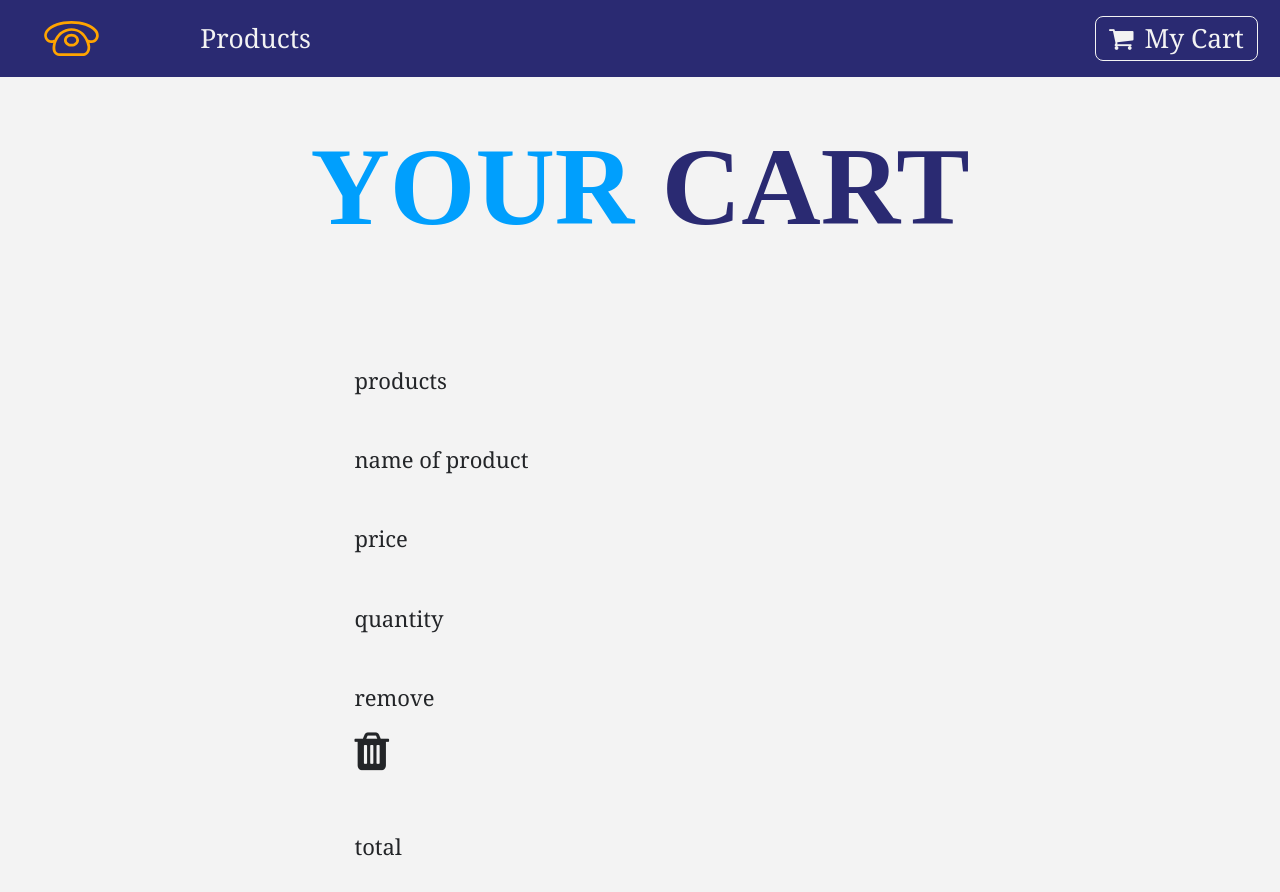
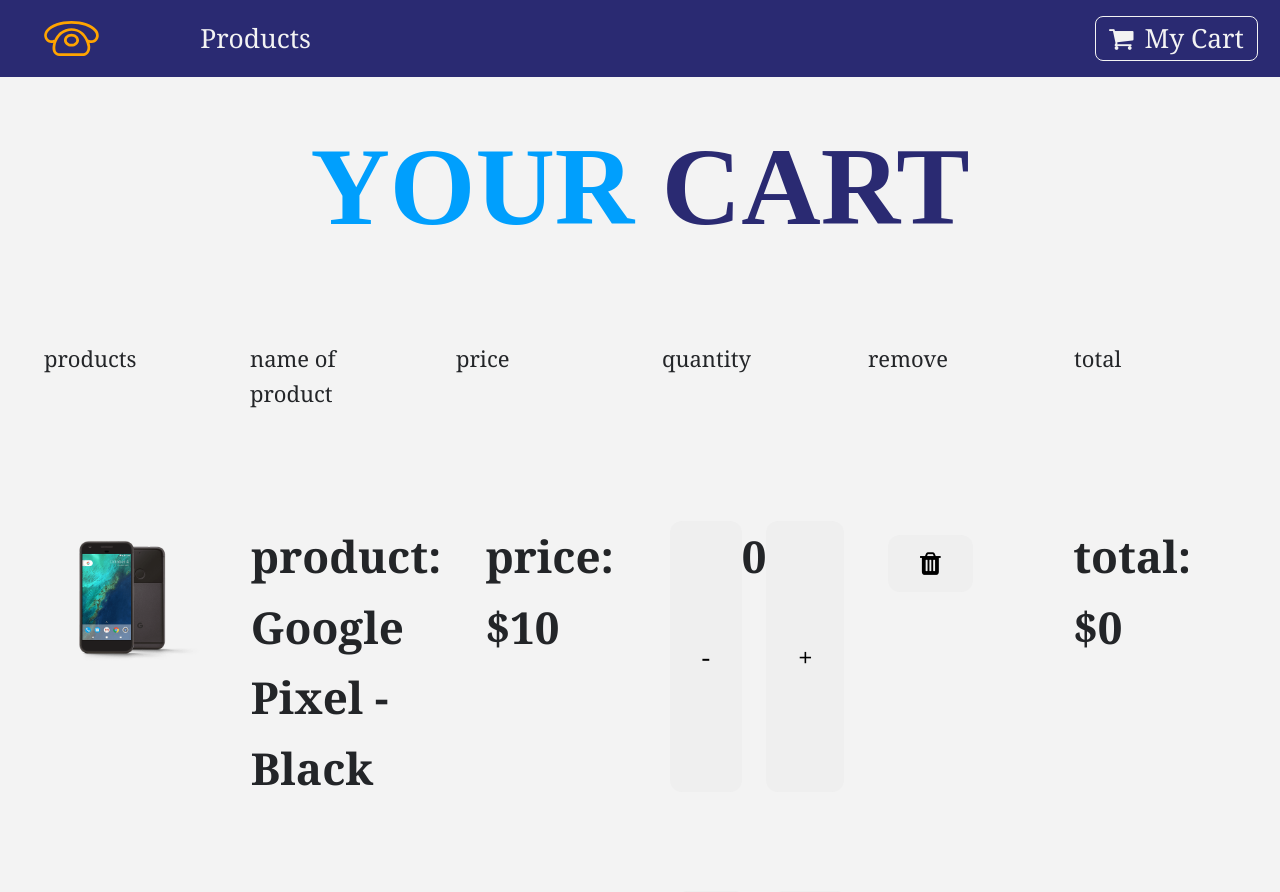
Before and after one commit to Jogata/SoftUni-React-Project, a React (Vite) app in the folder client/: page /cart in a window 1280 px wide. Shown: the top 892 px of the page. Built offline with nearby package versions, Linux system fonts and the light colour scheme; a web font is replaced by a local one.

Commit message:
updated cart item component

```diff
--- a/client/src/components/phone-e-commerce/Cart/CartColumns.jsx
+++ b/client/src/components/phone-e-commerce/Cart/CartColumns.jsx
@@ -2,8 +2,8 @@ import { ProductConsumer } from "../Context";
 
 export function CartColums() {
     return (
-        <div className="container">
-            <div className="row">
+        // <div className="container">
+            <div className="flex-container cart-header">
                 <div className="col">
                     <p>products</p>
                 </div>
@@ -18,12 +18,12 @@ export function CartColums() {
                 </div>
                 <div className="col">
                     <p>remove</p>
-                    <i className="fa fa-trash"></i>
+                    {/* <i className="fa fa-trash"></i> */}
                 </div>
                 <div className="col">
                     <p>total</p>
                 </div>
             </div>
-        </div>
+        // </div>
     )
 }
--- a/client/src/components/phone-e-commerce/Cart/CartItem.jsx
+++ b/client/src/components/phone-e-commerce/Cart/CartItem.jsx
@@ -1,7 +1,39 @@
-export function CartItem() {
+export function CartItem({item, ctx}) {
+    // console.log(item);
+    const { id, img, title, price, total, count } = item;
+    // console.log(id);
+    const { increment, decrement, removeItem } = ctx;
+    // console.log(ctx);
     return (
-        <>
-            <h2>cart item</h2>
-        </>
+        <div className="flex-container cart-item">
+            {/* <h2>cart item</h2> */}
+            <div className="col">
+                <img src={img} alt="product" />
+            </div>
+            <div className="col">
+                <span className="col-name">product: </span>
+                {title}
+            </div>
+            <div className="col">
+                <span className="col-name">price: </span>
+                ${price}
+            </div>
+            {/* <div className="col"> */}
+                <div className="flex-container">
+                    <button className="box" onClick={() => decrement(id)}>-</button>
+                    <span className="value">{count}</span>
+                    <button className="box" onClick={() => increment(id)}>+</button>
+                </div>
+            {/* </div> */}
+            <div className="col">
+                <button onClick={() => removeItem(id)} style={{marginBottom: "0"}}>
+                    <i className="fa fa-trash"></i>
+                </button>
+            </div>
+            <div className="col">
+                <span className="col-name">total: </span>
+                ${total}
+            </div>
+        </div>
     )
 }
--- a/client/src/components/phone-e-commerce/Modal.jsx
+++ b/client/src/components/phone-e-commerce/Modal.jsx
@@ -29,14 +29,13 @@ export function Modal() {
                                 </h4>
                                 <div className="flex-container modal-footer">
                                     <Link to="/" onClick={ctx.closeModal}>continue shopping</Link>
-                                    <button
-                                        className="cart-btn"
-                                        // disabled={inCart ? true : false}
+                                    <Link to="/cart" onClick={ctx.closeModal}>go to cart</Link>
+                                    {/* <button
+                                        disabled={inCart ? true : false}
                                         onClick={ctx.closeModal}
                                     >
-                                        {/* {inCart ? "in cart" : "add to cart"} */}
                                         go to cart
-                                    </button>
+                                    </button> */}
                                 </div>
                             </div>
 
```
